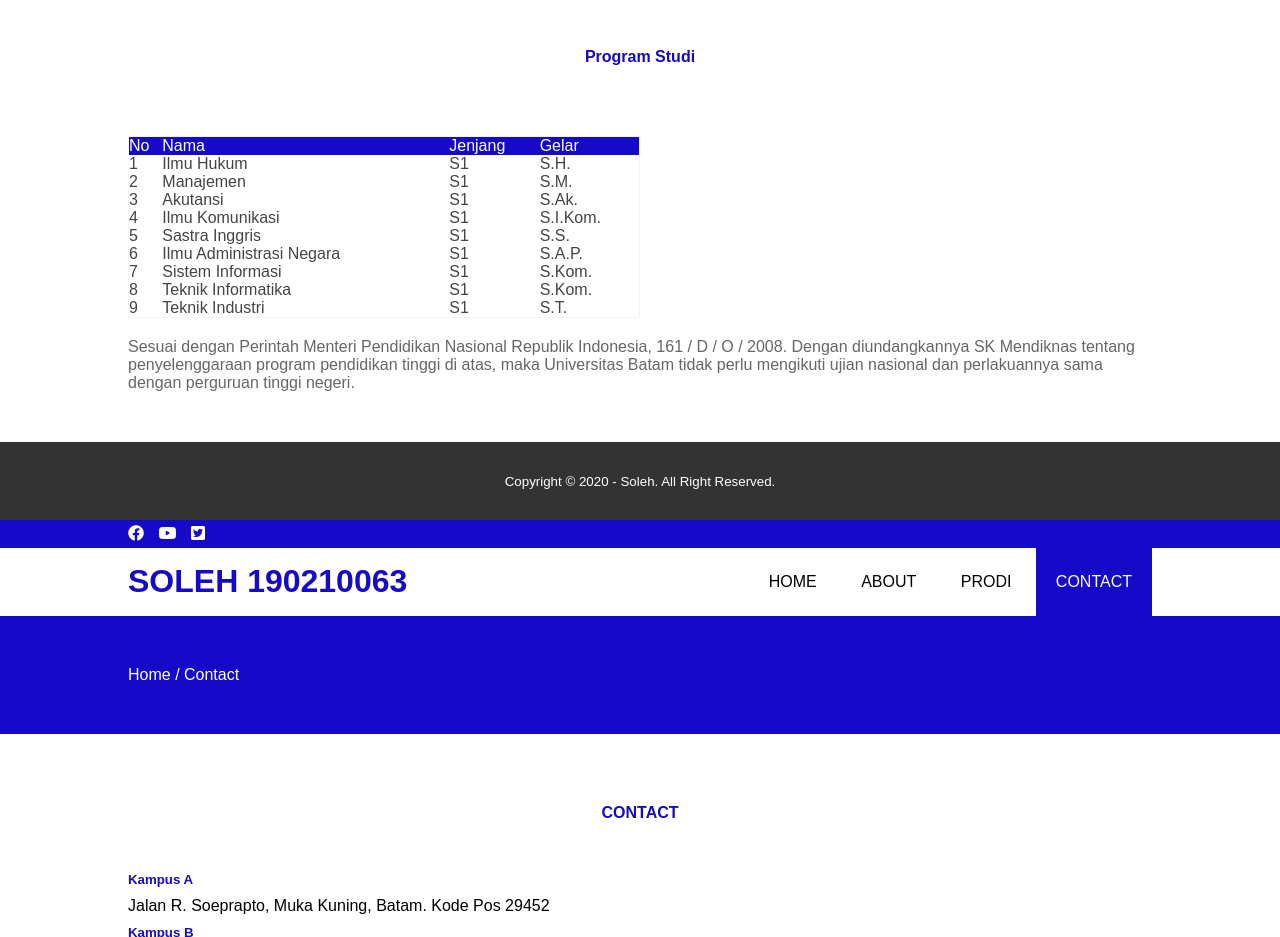
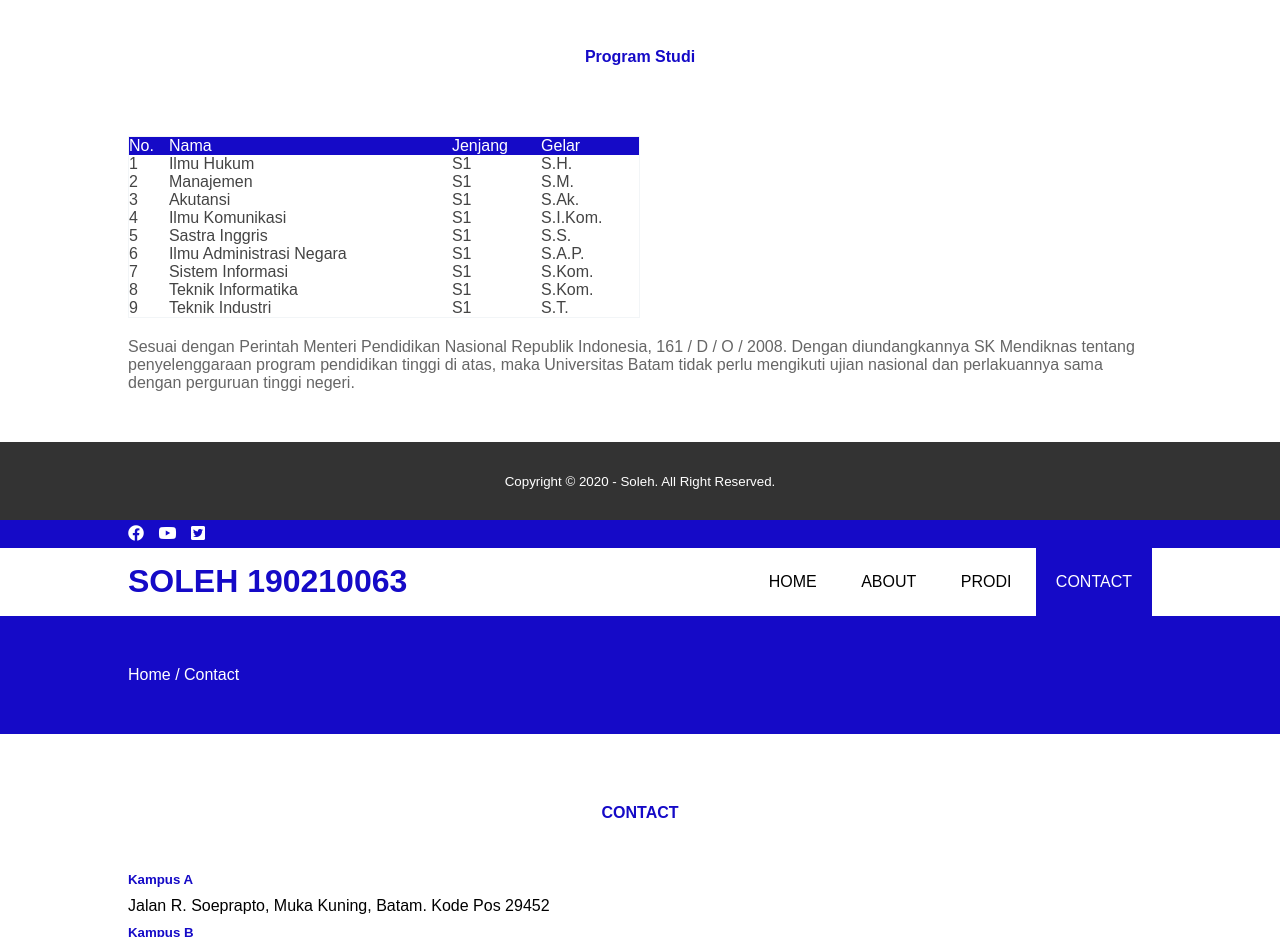
Before and after one commit to soleh040720/soleh-upb19.github.io, a plain HTML site: page index.html in a window 1280 px wide. Shown: the part 1700-2637 px from the top of the page. Drawn offline with nearby package versions, Linux system fonts and the light colour scheme.

```diff
--- a/index.html
+++ b/index.html
@@ -119,7 +119,7 @@
 				<h4>Program Studi</h4>
 				<table class="tabel1">
 				<tr>
-					<th>No</th>
+					<th>No.</th>
 					<th>Nama</th>
 					<th>Jenjang</th>
 					<th>Gelar</th>
```
